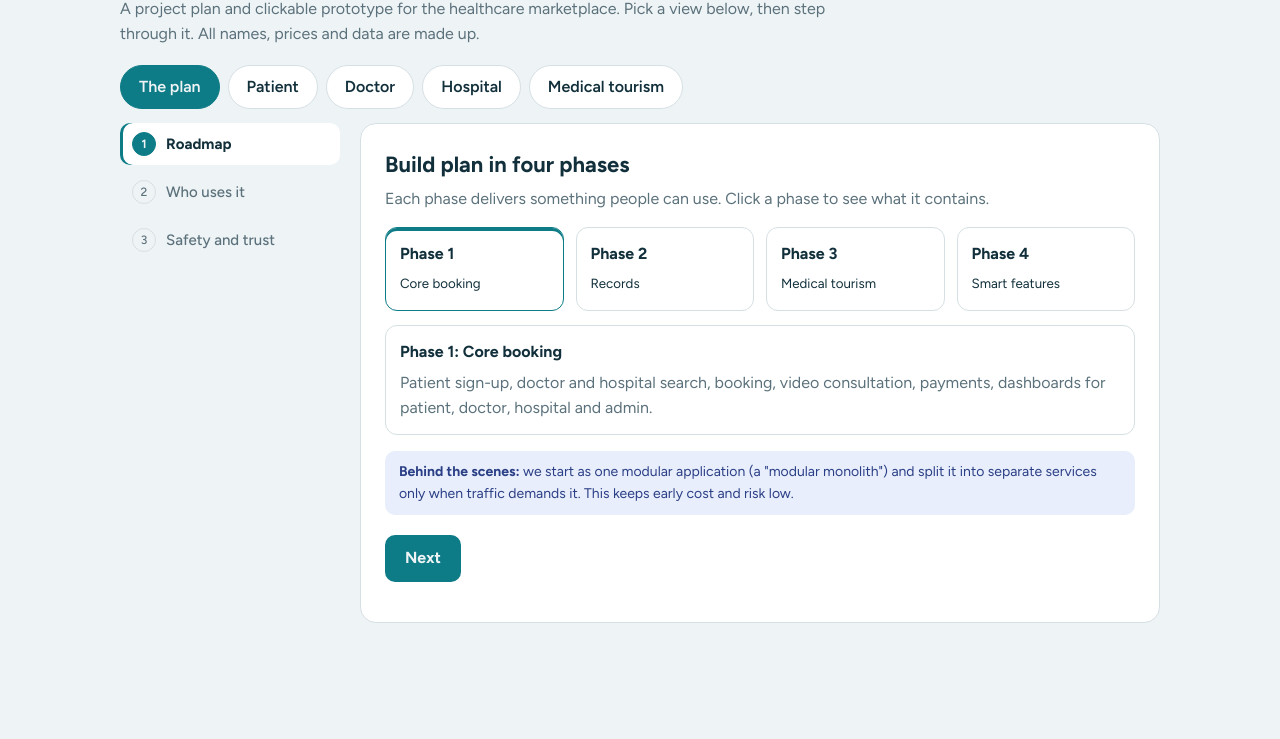
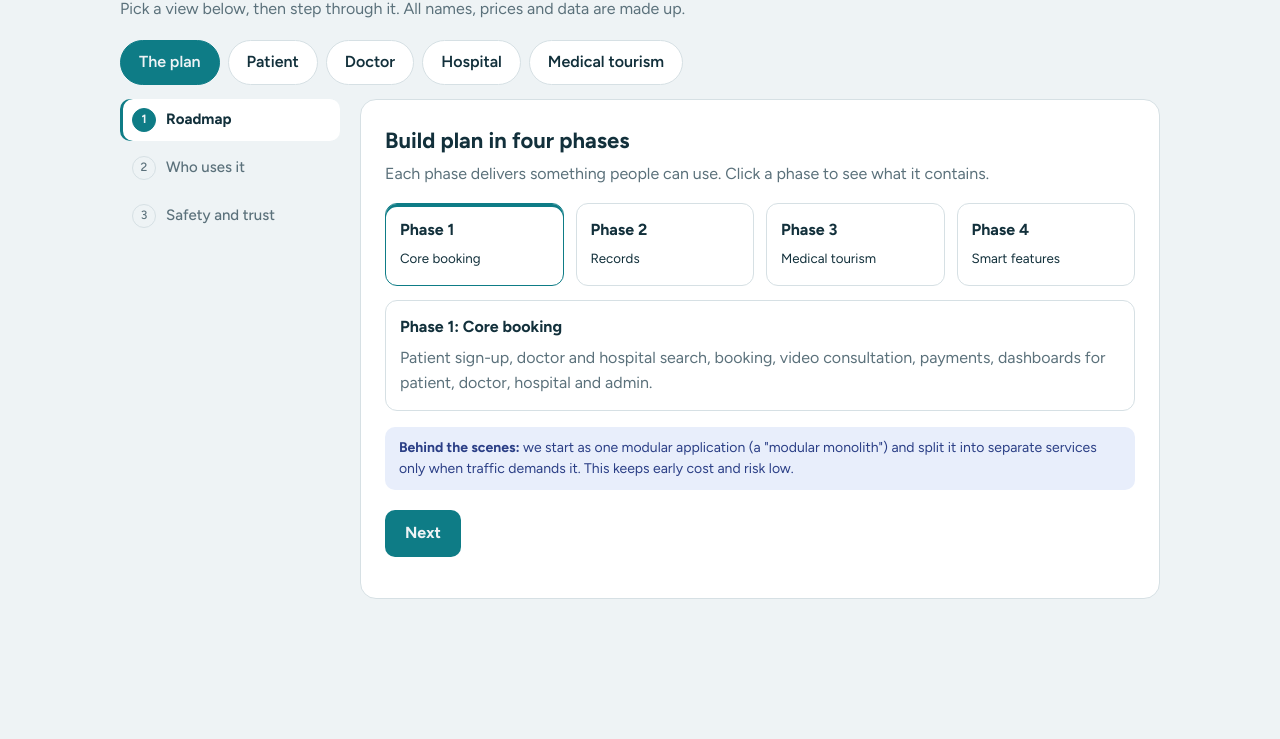
Before and after one commit to megha221/test, a plain HTML site: page index.html in a window 1280 px wide. Shown: the part 61-800 px from the top of the page. Drawn offline with Linux system fonts and the light colour scheme.

Commit message:
Update index.html

```diff
--- a/index.html
+++ b/index.html
@@ -64,7 +64,7 @@ table{width:100%;border-collapse:collapse;font-size:14px}th,td{text-align:left;p
 <body>
 <header>
 <h1>One platform, four journeys</h1>
-<p>A project plan and clickable prototype for the healthcare marketplace. Pick a view below, then step through it. All names, prices and data are made up.</p>
+<p>Pick a view below, then step through it. All names, prices and data are made up.</p>
 </header>
 <div class="tabs" id="tabs" role="tablist"></div>
 <div class="wrap">
```
